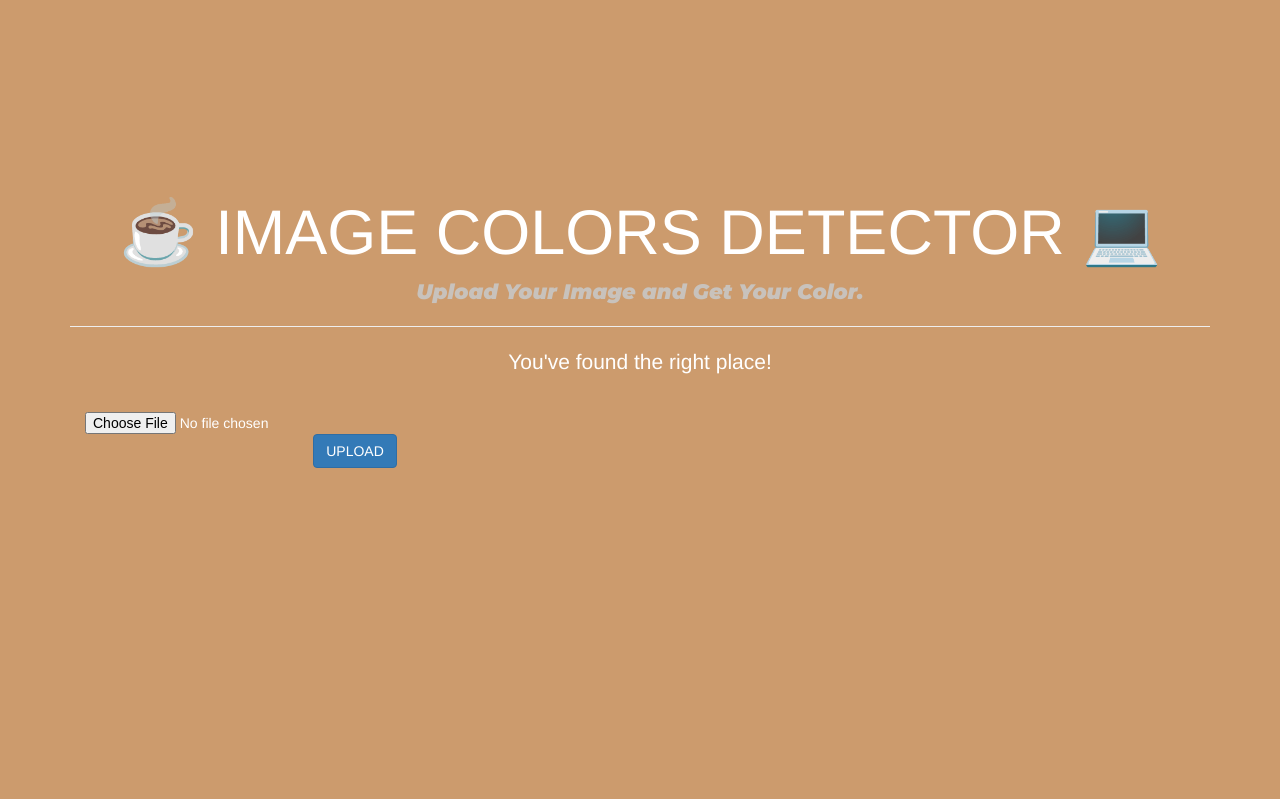
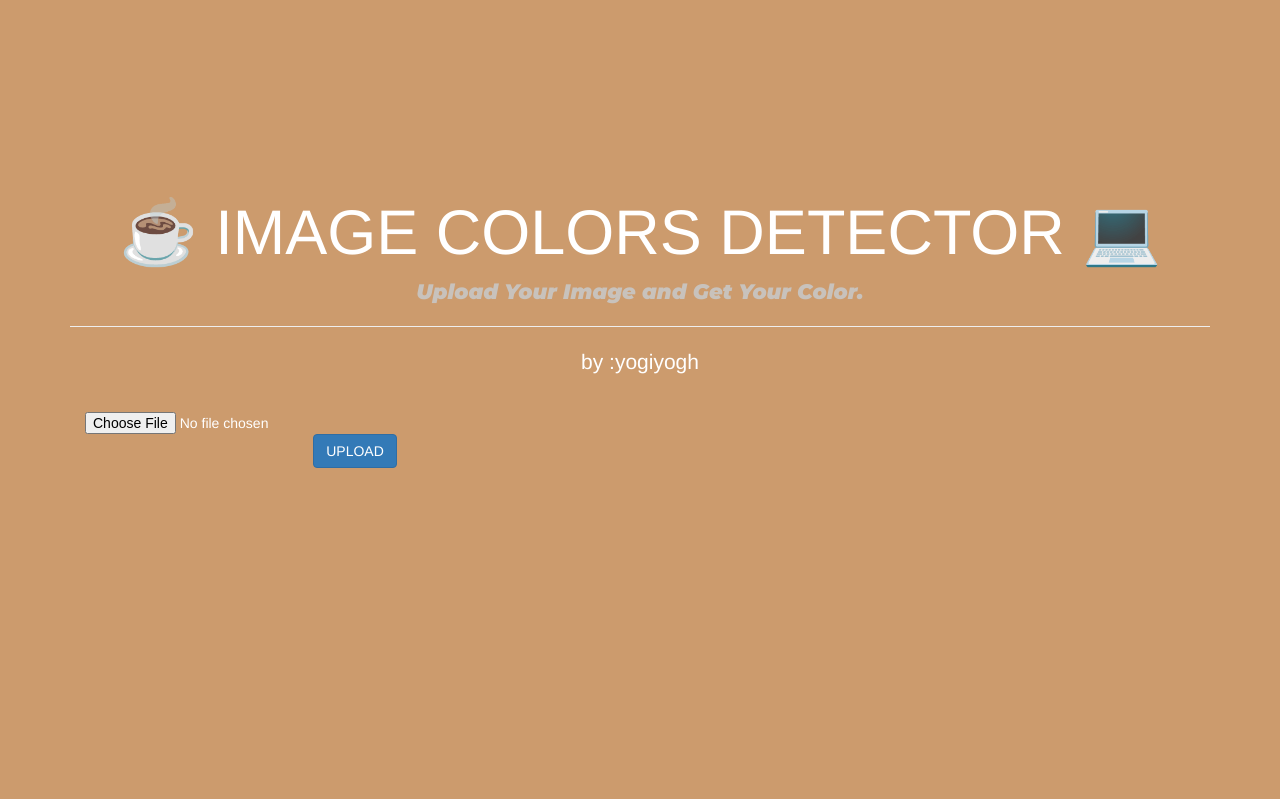
Before and after one commit to yogiyogh3957/PFolio-9-colordetection, a Flask app: page / in a window 1280 px wide. Shown: the part 54-853 px from the top of the page. Run offline with Flask 2, Linux system fonts and the light colour scheme; some libraries are stand-ins or nearby versions.

Commit message:
add by:yogiyogh

```diff
--- a/templates/index.html
+++ b/templates/index.html
@@ -16,7 +16,7 @@
           <h1 class="display-4">☕️ IMAGE COLORS DETECTOR 💻</h1>
           <p class="lead">Upload Your Image and Get Your Color.</p>
           <hr class="my-4">
-          <p>You've found the right place!</p>
+          <p>by :yogiyogh</p>
 
             <br>
 
--- a/templates/showimage.html
+++ b/templates/showimage.html
@@ -16,7 +16,7 @@
           <h1 class="display-4">☕️ IMAGE COLORS DETECTOR 💻</h1>
           <p class="lead">Upload Your Image and Get Your Color.</p>
           <hr class="my-4">
-          <p>You've found the right place!</p>
+          <p>by :yogiyogh</p>
             <br>
                 <div class="container">
                   <div class="row">
```
